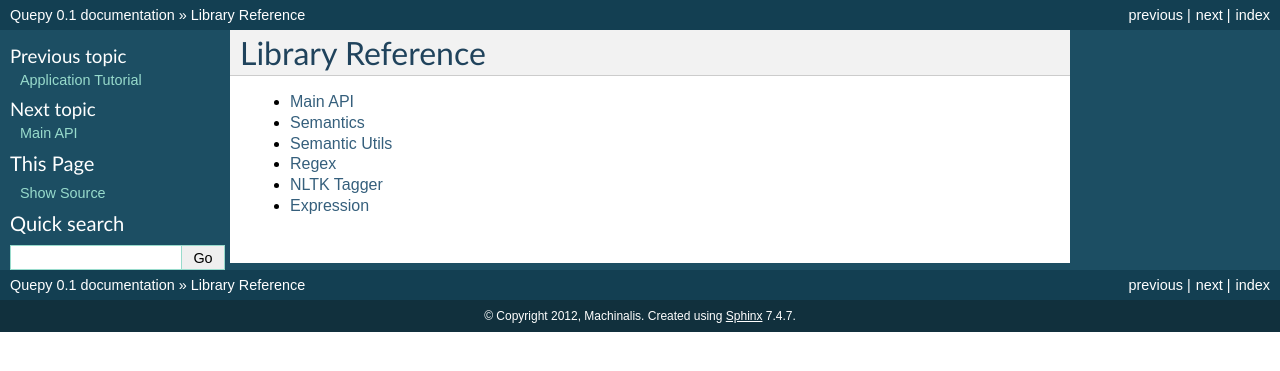
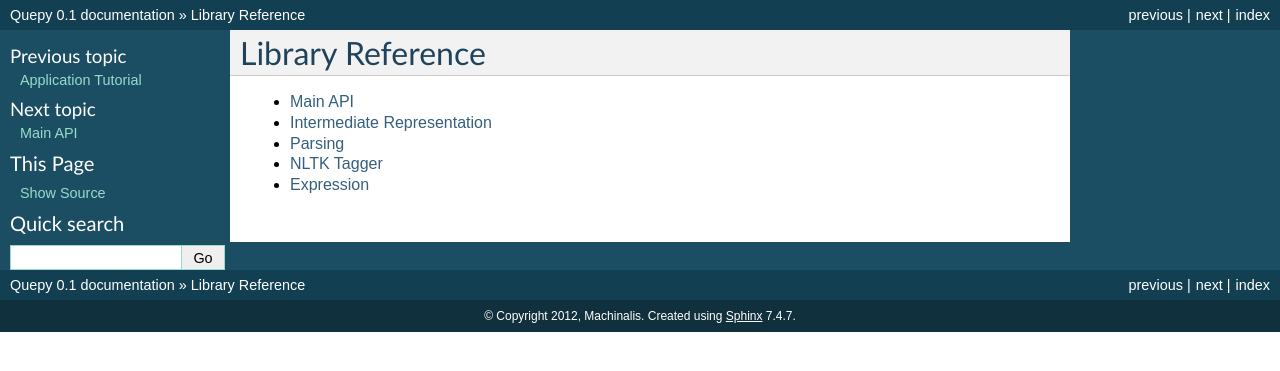
Before and after one commit to machinalis/quepy, a Sphinx documentation site: the page built from docs/reference.rst, in a window 1280 px wide. Shown: the top 371 px of the page. Built offline with Sphinx 7.4.7, drawn with Linux system fonts in a browser that asks for light colours.

Commit message:
Updated documentation

```diff
--- /dev/null
+++ b/docs/intermediate_representation.rst
@@ -0,0 +1,5 @@
+Intermediate Representation
+===========================
+
+.. automodule:: quepy.intermediate_representation
+    :members:
--- /dev/null
+++ b/docs/parsing.rst
@@ -0,0 +1,5 @@
+Parsing
+=======
+
+.. automodule:: quepy.parsing
+    :members:
--- a/docs/reference.rst
+++ b/docs/reference.rst
@@ -5,8 +5,7 @@ Library Reference
    :maxdepth: 1
 
    quepy
-   semantics
-   semantic_utils
-   regex
+   intermediate_representation
+   parsing
    nltktagger
    expression
--- a/docs/regex.rst
+++ /dev/null
@@ -1,5 +0,0 @@
-Regex
-=====
-
-.. automodule:: quepy.regex
-    :members:
--- a/docs/semantic_utils.rst
+++ /dev/null
@@ -1,6 +0,0 @@
-Semantic Utils
-==============
-
-.. automodule:: quepy.semantic_utils
-    :members:
-    :undoc-members:
--- a/docs/semantics.rst
+++ /dev/null
@@ -1,5 +0,0 @@
-Semantics
-=========
-
-.. automodule:: quepy.semantics
-    :members:
```
